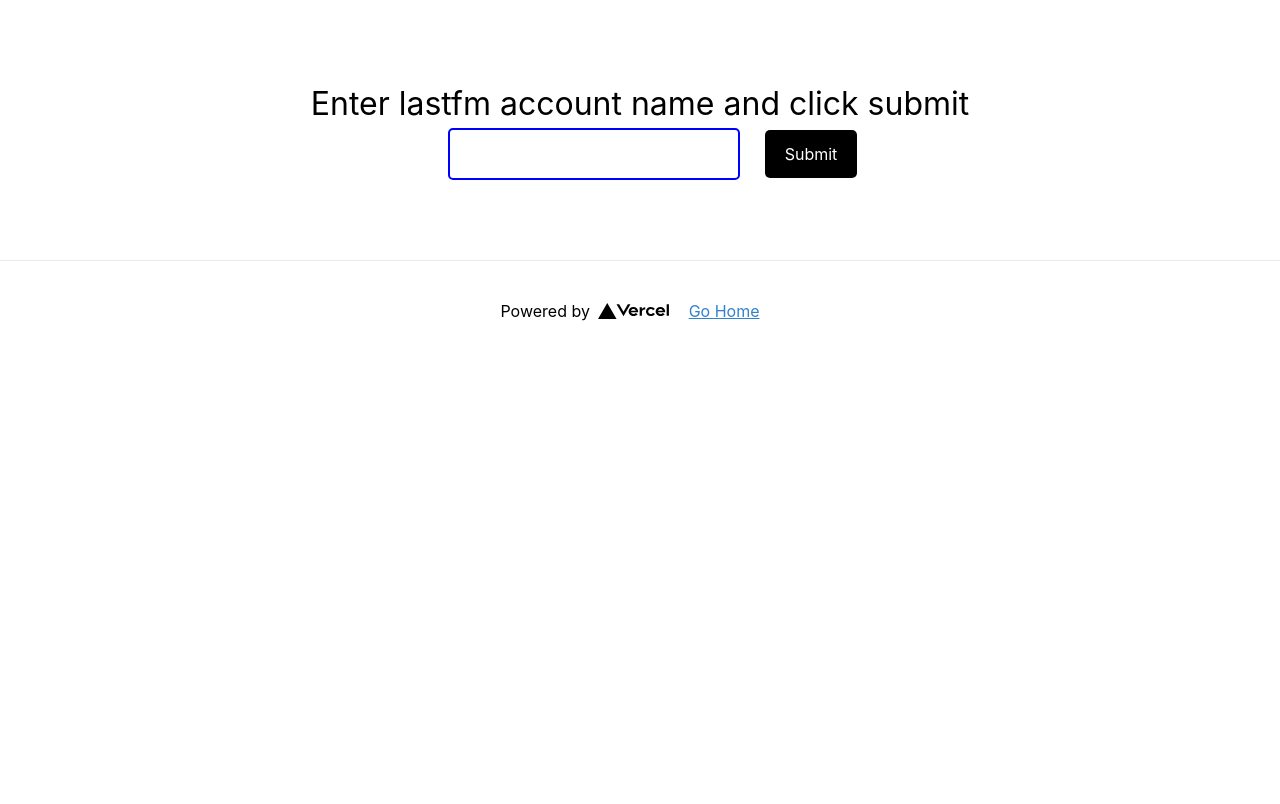
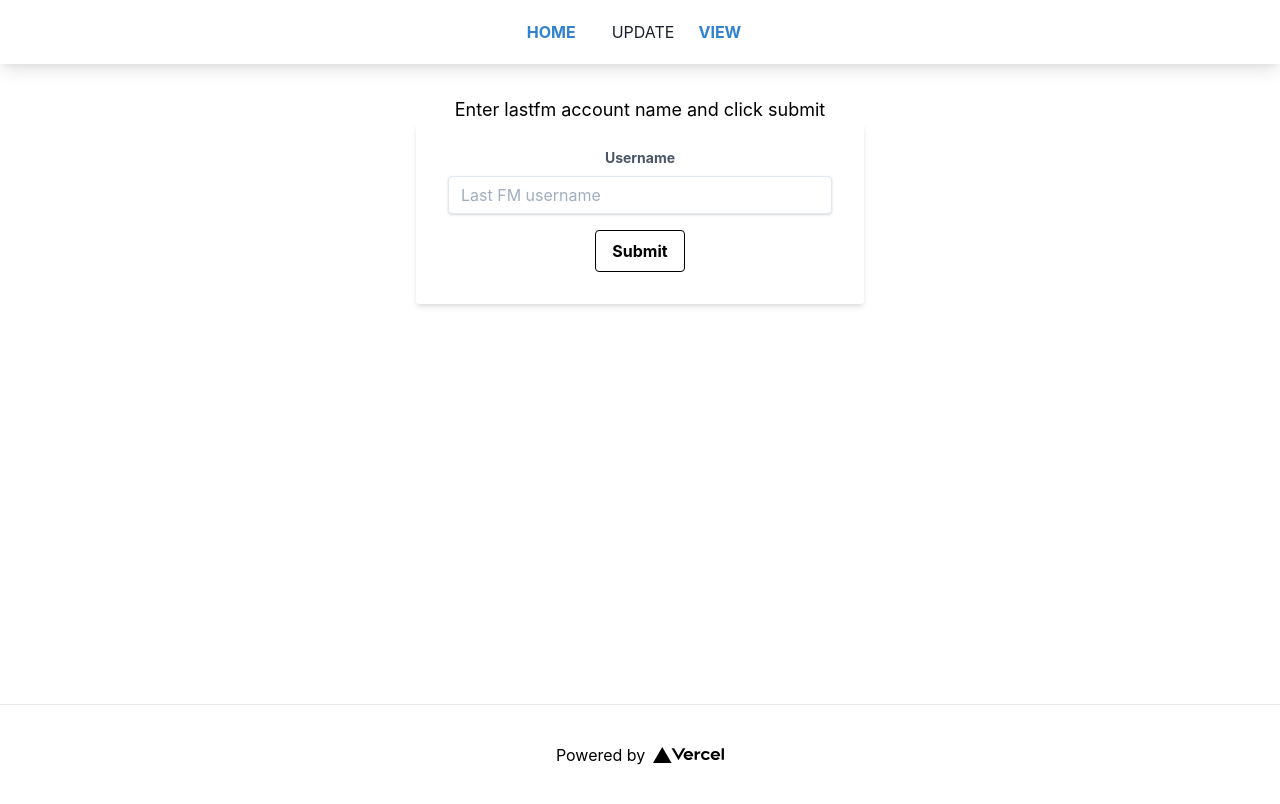
Before and after one commit to dshomoye/lastfmredux, a Next.js app: page /update in a window 1280 px wide. Built offline with nearby package versions, Linux system fonts and the light colour scheme.

Commit message:
pretty things

```diff
--- a/components/Footer.js
+++ b/components/Footer.js
@@ -1,4 +1,3 @@
-import Link from 'next/link'
 import React from 'react'
 import styles from '../styles/Home.module.css'
 
@@ -11,9 +10,6 @@ const Footer = () => (      <footer className={styles.footer}>
     Powered by{' '}
     <img src="/vercel.svg" alt="Vercel Logo" className={styles.logo} />
   </a>
-  <Link href="/">
-    <a className="m-5 text-blue-600 underline">Go Home</a>
-  </Link>
 </footer>)
 
 export default Footer
--- /dev/null
+++ b/components/Header.js
@@ -0,0 +1,42 @@
+import { Fragment } from "react";
+import Link from 'next/link'
+
+const navs = [
+  {
+    label: "HOME",
+    href: "/",
+  },
+  {
+    label: "UPDATE",
+    href: "/update",
+  },
+  {
+    label: "VIEW",
+    href: "/stats",
+  },
+];
+
+const Header = ({ page }) => (
+  <div className="fixed z-10">
+    <ul className="flex justify-center py-5 shadow-lg w-screen bg-white">
+      {navs.map((n) => (
+        <Fragment key={n.href}>
+          {n.label === page ? (
+            <li className="text-gray-900 mx-3" key={n.href}>
+              <a>{n.label}</a>
+            </li>
+          ) : (
+            <li
+              className="text-blue-600 hover:text-gray-800 mr-6 text-md font-bold border-gray-700 mx-3"
+              key={n.href}
+            >
+              <Link href={n.href}>{n.label}</Link>
+            </li>
+          )}
+        </Fragment>
+      ))}
+    </ul>
+  </div>
+);
+
+export default Header;
--- /dev/null
+++ b/components/PageContainer.js
@@ -0,0 +1,12 @@
+import Footer from "./Footer";
+import Header from "./header";
+
+const PageContainer = ({ children, page }) => (
+  <div className="w-screen">
+    <Header page={page} />
+    <div className="container min-h-screen pt-24 -mb-24">{children}</div>
+    <Footer />
+  </div>
+);
+
+export default PageContainer;
--- a/pages/index.js
+++ b/pages/index.js
@@ -1,33 +1,34 @@
-import Head from 'next/head'
-import Footer from '../components/Footer'
-import styles from '../styles/Home.module.css'
+import Head from "next/head";
+import Link from "next/link";
+
+import Footer from "../components/Footer";
+import PageContainer from "../components/PageContainer";
+import styles from "../styles/Home.module.css";
 
 export default function Home() {
   return (
-    <div className={styles.container}>
+    <PageContainer page="HOME">
       <Head>
         <title>LastFM Redux</title>
         <link rel="icon" href="/favicon.ico" />
       </Head>
-
       <main className={styles.main}>
-        <h1 className={styles.title}>
-          Welcome to LastFM Redux!
-        </h1>
-
+        <h1 className="text-4xl hover:text-red-600">🎵 LastFM Redux! 🎵</h1>
         <div className={styles.grid}>
-          <a href="/update" className={styles.card}>
-            <h3>Update scrobbles &rarr;</h3>
-            <p>Pull latest scrobbles from LastFM</p>
-          </a>
-
-          <a href="/stats" className={styles.card}>
-            <h3>View Listening Stats &rarr;</h3>
-            <p>View analytics on your listening patterns.</p>
-          </a>
+          <Link href="/update">
+            <a className={styles.card}>
+              <h3>Update scrobbles &rarr;</h3>
+              <p>Pull scrobbles from LastFM</p>
+            </a>
+          </Link>
+          <Link href="/stats">
+            <a className={styles.card}>
+              <h3>View Stats &rarr;</h3>
+              <p>See listening patterns for user.</p>
+            </a>
+          </Link>
         </div>
       </main>
-      <Footer />
-    </div>
-  )
+    </PageContainer>
+  );
 }
--- a/pages/stats.js
+++ b/pages/stats.js
@@ -9,6 +9,7 @@ import GenreSunBurst from "../components/GenreSunBurst";
 import TopSongsChart from "../components/TopSongsChart";
 import Loading from "../components/Loading";
 import ErrorBoundary from "../components/ErrorBoundary";
+import PageContainer from "../components/PageContainer";
 
 const VizContainer = ({ children, title }) => (
   <div
@@ -33,15 +34,15 @@ const Stats = () => {
     });
   };
 
-  if (!username) {
-    return (
-      <div className="container max-w-md">
-        <h1 className="text-3xl p-5">Enter Username</h1>
+  console.log("username ", username);
+
+  let body = (
+    <>
+      <h1 className="text-2xl text-center">Enter Username</h1>
       <form
-          className="bg-white shadow-md rounded px-8 pt-6 pb-8 mb-4"
+        className="bg-white shadow-md rounded px-8 pt-6 pb-8 mb-4 max-w-md m-auto text-center"
         onSubmit={handleSetUsername}
       >
-          <div className="mb-4">
         <label
           className="block text-gray-700 text-sm font-bold mb-2"
           htmlFor="username"
@@ -49,32 +50,24 @@ const Stats = () => {
           Username
         </label>
         <input
-              className="shadow appearance-none border rounded w-full py-2 px-3 text-gray-700 leading-tight focus:outline-none focus:shadow-outline"
+          className="shadow appearance-none border rounded w-full py-2 px-3 mb-4 text-gray-700 leading-tight focus:outline-none focus:shadow-outline"
           id="username"
           type="text"
           placeholder="Username"
           name="username"
         />
-          </div>
         <input
           type="submit"
-            className="bg-blue-500 hover:bg-blue-700 text-white font-bold py-2 px-4 rounded focus:outline-none focus:shadow-outline"
+          className="bg-transparent hover:bg-gray-800 text-black hover:text-white border border-black font-bold py-2 px-4 rounded focus:outline-none focus:shadow-outline"
         />
       </form>
-        <Footer />
-      </div>
+    </>
   );
-  }
 
-  if (username)
-    return (
-      <div className="container">
-        <Head>
-          <title>View Stats</title>
-          <link rel="icon" href="/favicon.ico" />
-        </Head>
+  if (username) {
+    body = (
       <main>
-          <h1 className="text-2xl text-center pt-5">
+        <h1 className="text-2xl text-center">
           Scrobble Patterns for {username}
         </h1>
         <div className="flex flex-wrap mb-16">
@@ -91,9 +84,17 @@ const Stats = () => {
             <GenreSunBurst username={username} />
           </VizContainer>
         </div>
-          <Footer />
       </main>
-      </div>
+    );
+  }
+  return (
+    <PageContainer page="VIEW">
+      <Head>
+        <title>View Patterns</title>
+        <link rel="icon" href="/favicon.ico" />
+      </Head>
+      {body}
+    </PageContainer>
   );
 };
 
--- a/pages/update.js
+++ b/pages/update.js
@@ -1,13 +1,13 @@
 import { useState } from "react";
 import Head from "next/head";
-import Link from 'next/link'
+import Link from "next/link";
 import classsnames from "classnames";
-
 
 import styles from "../styles/Home.module.css";
 import updateStyle from "../styles/update.module.css";
 import { saveScrobbles } from "../utils";
 import Footer from "../components/Footer";
+import PageContainer from '../components/PageContainer'
 
 const Update = () => {
   const [username, setUsername] = useState("");
@@ -38,7 +38,7 @@ const Update = () => {
         setDownloading(false);
         setInProgress(false);
         setCompletedPages(0);
-        setIsUpdated(true)
+        setIsUpdated(true);
         setNumOfPages(0);
       },
     });
@@ -52,15 +52,31 @@ const Update = () => {
   });
   let body = (
     <>
-      <h1 className={styles.updateTitle}>
-        Enter lastfm account name and click submit
-      </h1>
-      <div>
-        <form onSubmit={handleSubmit}>
-          <input className={updateStyle.text} onChange={handleUserChange} />
-          <input type="submit" className={submitClass} disabled={inProgress} />
-        </form>
-      </div>
+      <h1 className="text-lg">Enter lastfm account name and click submit</h1>
+      <form
+        className="bg-white shadow-md rounded px-8 pt-6 pb-8 mb-4 max-w-md m-auto"
+        onSubmit={handleSubmit}
+      >
+        <label
+          className="block text-gray-700 text-sm font-bold mb-2"
+          htmlFor="username"
+        >
+          Username
+        </label>
+        <input
+          className="shadow appearance-none border rounded w-full py-2 px-3 mb-4 text-gray-700 leading-tight focus:outline-none focus:shadow-outline"
+          onChange={handleUserChange}
+          id="username"
+          name="username"
+          placeholder="Last FM username"
+          type="text"
+        />
+        <input
+          className="bg-transparent hover:bg-gray-800 text-black hover:text-white border border-black font-bold py-2 px-4 rounded focus:outline-none focus:shadow-outline"
+          type="submit"
+          disabled={inProgress}
+        />
+      </form>
     </>
   );
   if (downloading) {
@@ -85,16 +101,13 @@ const Update = () => {
   }
 
   return (
-    <div>
+    <PageContainer page="UPDATE">
       <Head>
         <title>Update Scrobbles</title>
         <link rel="icon" href="/favicon.ico" />
       </Head>
-      <main className={styles.main}>
-        {body}
-      </main>
-      <Footer />
-    </div>
+      <main className="text-center">{body}</main>
+    </PageContainer>
   );
 };
 
--- a/tailwind.config.js
+++ b/tailwind.config.js
@@ -3,7 +3,9 @@ module.exports = {
     removeDeprecatedGapUtilities: true,
     purgeLayersByDefault: true,
   },
-  purge: [],
+  purge: [
+    './pages/**/*.js'
+  ],
   theme: {
     extend: {},
     container: {
```
Also changed, not shown: 2 other files (tests, documents, lock files or other folders). Lines whose indentation alone changed are shown as unchanged.
